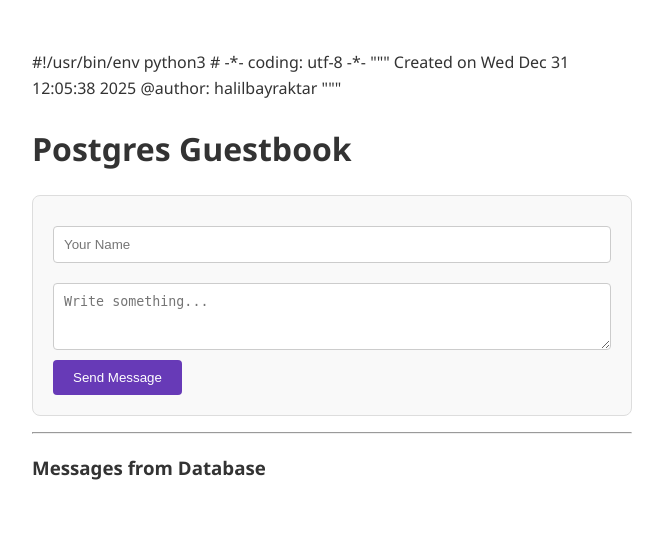
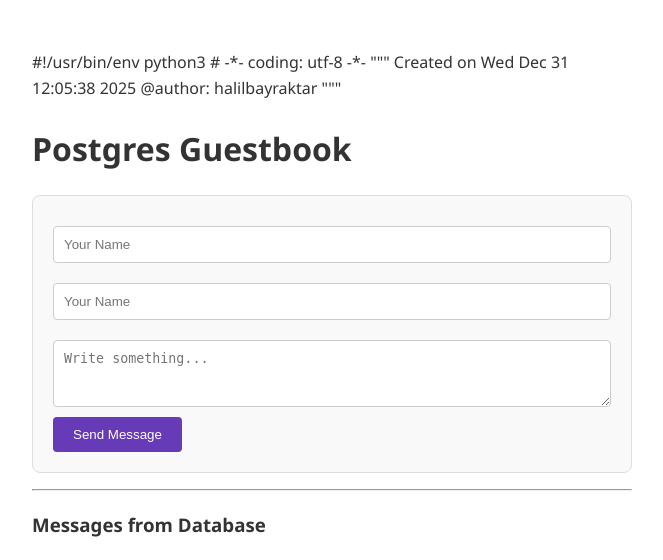
Before and after one commit to teslasf/database1, a Flask app: page / in a window 1280 px wide. Shown: the top 560 px of the page, without its empty margins (308-971 px from the left). Run offline with Flask 3, Linux system fonts and the light colour scheme.

Commit message:
Update index.html

```diff
--- a/templates/index.html
+++ b/templates/index.html
@@ -26,6 +26,7 @@
     <h1>Postgres Guestbook</h1>
     <form method="POST">
         <input type="text" name="username" placeholder="Your Name" required>
+        <input type="text" name="userlastname" placeholder="Your Name" required>
         <textarea name="content" rows="3" placeholder="Write something..." required></textarea>
         <button type="submit">Send Message</button>
     </form>
@@ -37,6 +38,7 @@
     {% for entry in entries %}
     <div class="entry">
         <strong>{{ entry.name }}</strong>
+        <strong>{{ entry.lastname }}</strong>
         <small style="color: #888;">— {{ entry.date_posted.strftime('%Y-%m-%d %H:%M') }}</small>
 
         <br>
```
